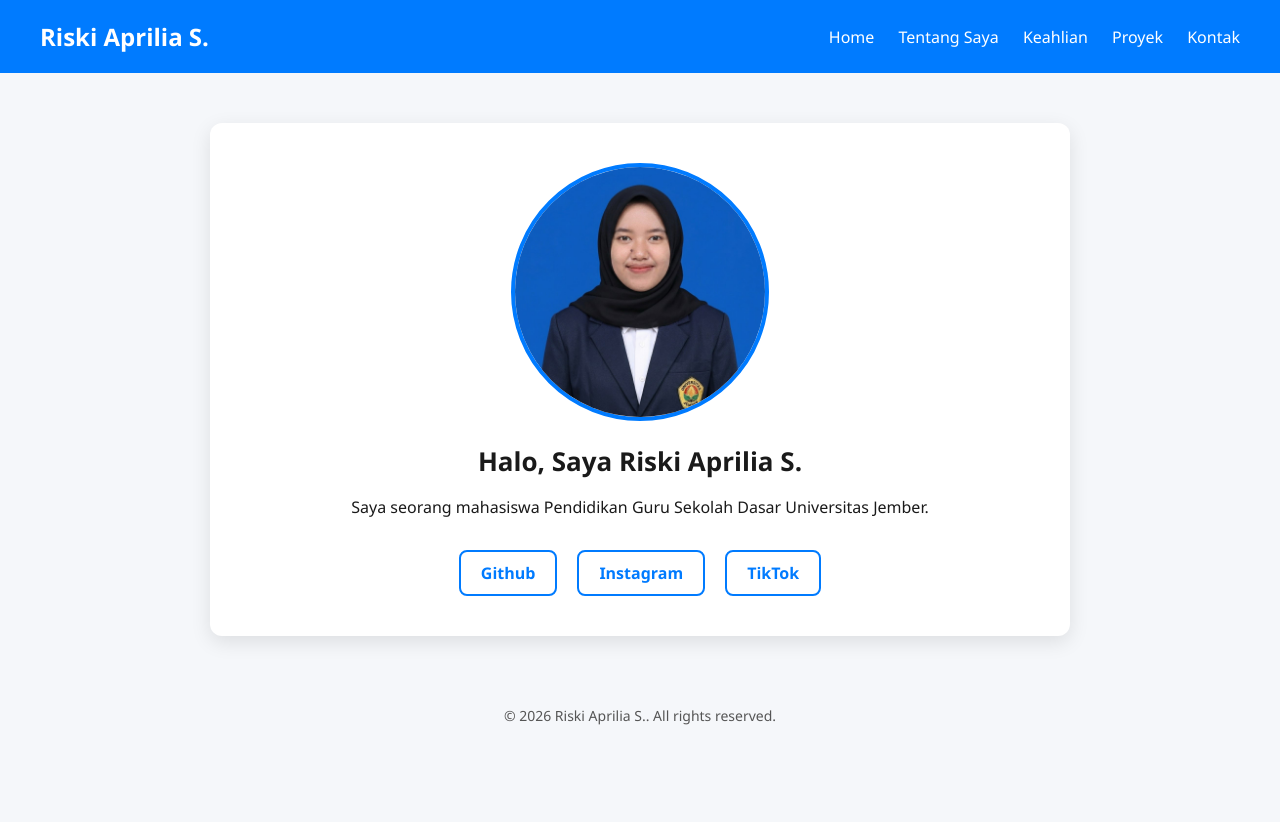
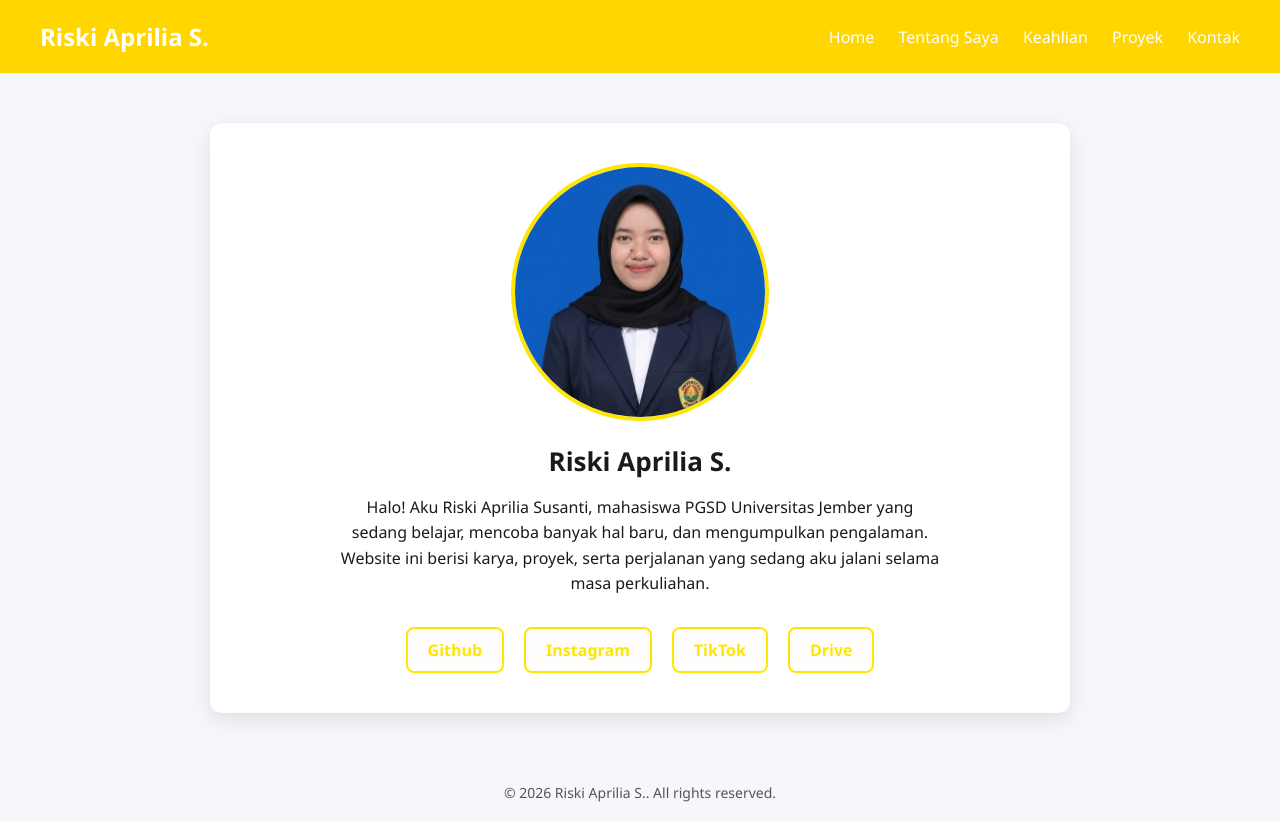
Before and after one commit to Riskiaps14/Riskiaps14.github.io, a plain HTML site: page index.html in a window 1280 px wide. Before the commit the page ends 800 px from the top, so only its background shows below. Drawn offline with Linux system fonts and the light colour scheme.

Commit message:
Add files via upload

```diff
--- a/index.html
+++ b/index.html
@@ -3,7 +3,7 @@
   <head>
     <meta charset="UTF-8" />
     <meta name="viewport" content="width=device-width, initial-scale=1.0" />
-    <title>Profil Riski</title>
+    <title>Profil</title>
     <style>
       body {
         margin: 0;
@@ -16,7 +16,7 @@
 
       /* Header / Navbar */
       header {
-        background-color: #007bff;
+        background-color: #ffd600;
         color: white;
         padding: 20px 40px;
         display: flex;
@@ -58,7 +58,7 @@
         border-radius: 50%;
         overflow: hidden;
         margin: 0 auto 20px auto;
-        border: 4px solid #007bff;
+        border: 4px solid #ffe600;
         display: flex;
         justify-content: center;
         align-items: flex-start; /* bagian atas tetap di atas lingkaran */
@@ -107,16 +107,17 @@
       .social-links a {
         display: inline-block;
         padding: 10px 20px;
-        border: 2px solid #007bff;
+        border: 2px solid #ffe600;
         border-radius: 8px;
-        color: #007bff;
+        background-color: #fffefde3;
+        color: #ffe600;
         font-weight: bold;
         text-decoration: none;
         transition: 0.3s;
       }
 
       .social-links a:hover {
-        background-color: #007bff;
+        background-color: #ffd600;
         color: white;
       }
 
@@ -160,15 +161,16 @@
         <img src="photo_riski.jpg" alt="Foto Riski Aprilia S." />
       </div>
 
-      <h2>Halo, Saya Riski Aprilia S.</h2>
+      <h2>Riski Aprilia S.</h2>
       <p class="bio">
-        Saya seorang mahasiswa Pendidikan Guru Sekolah Dasar Universitas Jember.
+        Halo! Aku Riski Aprilia Susanti, mahasiswa PGSD Universitas Jember yang sedang belajar, mencoba banyak hal baru, dan mengumpulkan pengalaman. Website ini berisi karya, proyek, serta perjalanan yang sedang aku jalani selama masa perkuliahan.
       </p>
 
       <div class="social-links">
         <a href="https://github.com/Riskiaps14">Github</a>
         <a href="https://www.instagram.com/rriski.a?igsh=eXBldGZxcHRtZW53" target="_blank">Instagram</a>
         <a href="https://www.tiktok.com/@mieayammenakq?_r=1&_t=ZS-96s1u835tJK" target="_blank">TikTok</a>
+        <a href="https://drive.google.com/drive/folders/1LY-pKEncrEQ2BkCMvl0x1Zw0k9RhzVxN?usp=sharing" target="_blank">Drive</a>
       </div>
     </div>
 
```
